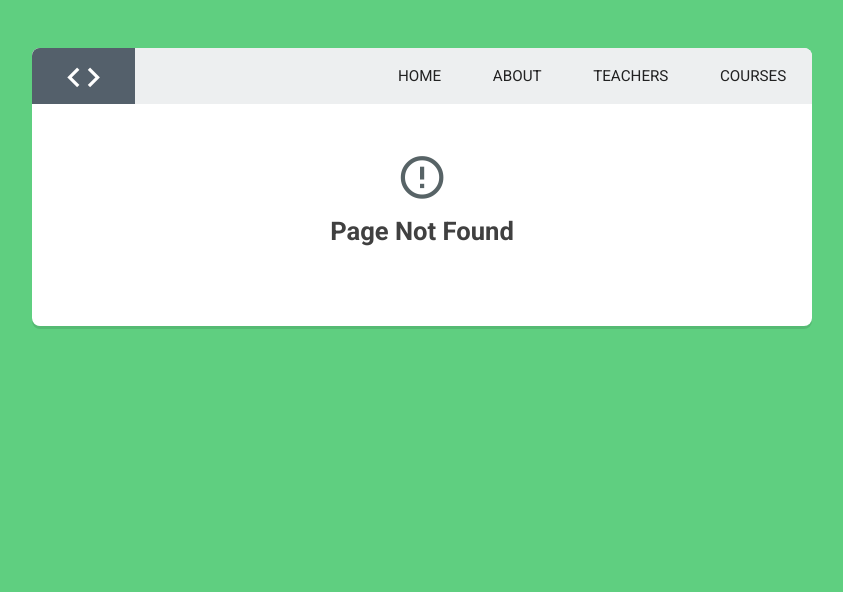
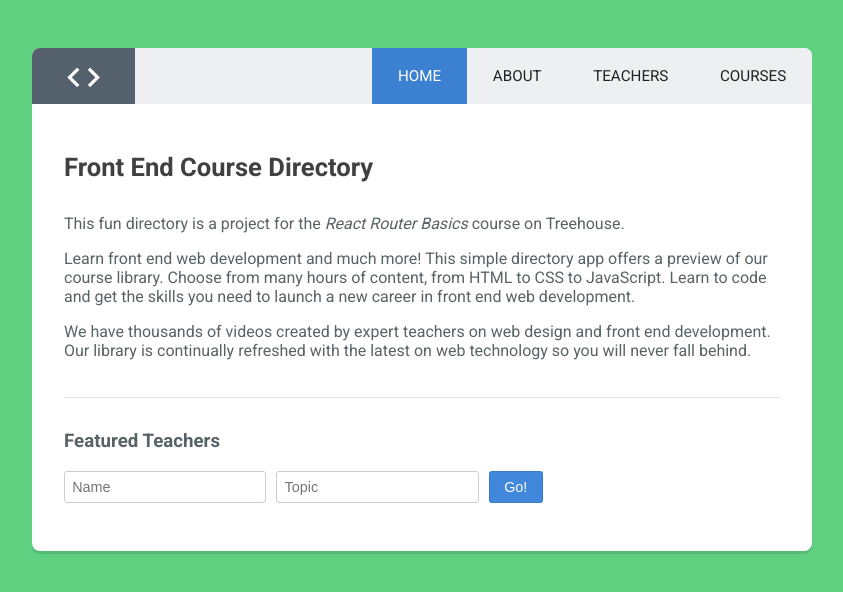
Before and after one commit to mayaliberman/deploy-exercise, a React (Create React App) app: page /course-directory/ in a window 1280 px wide. Before the commit this address had no page. Shown: the top 592 px of the page, without its empty margins (218-1061 px from the left). Built offline with nearby package versions, Linux system fonts and the light colour scheme.

Commit message:
Update App.js

```diff
--- a/src/components/App.js
+++ b/src/components/App.js
@@ -9,8 +9,8 @@ import Teachers from './Teachers';
 import NotFound from './NotFound';
 import Featured from './Featured';
 const App = () => (
-  <BrowserRouter>
-    <div className='container' basename="/course-directory">
+  <BrowserRouter  basename="/course-directory">
+    <div className='container'>
     <Header />
     <Switch>
       <Route exact path="/" component={Home}></Route>
```
